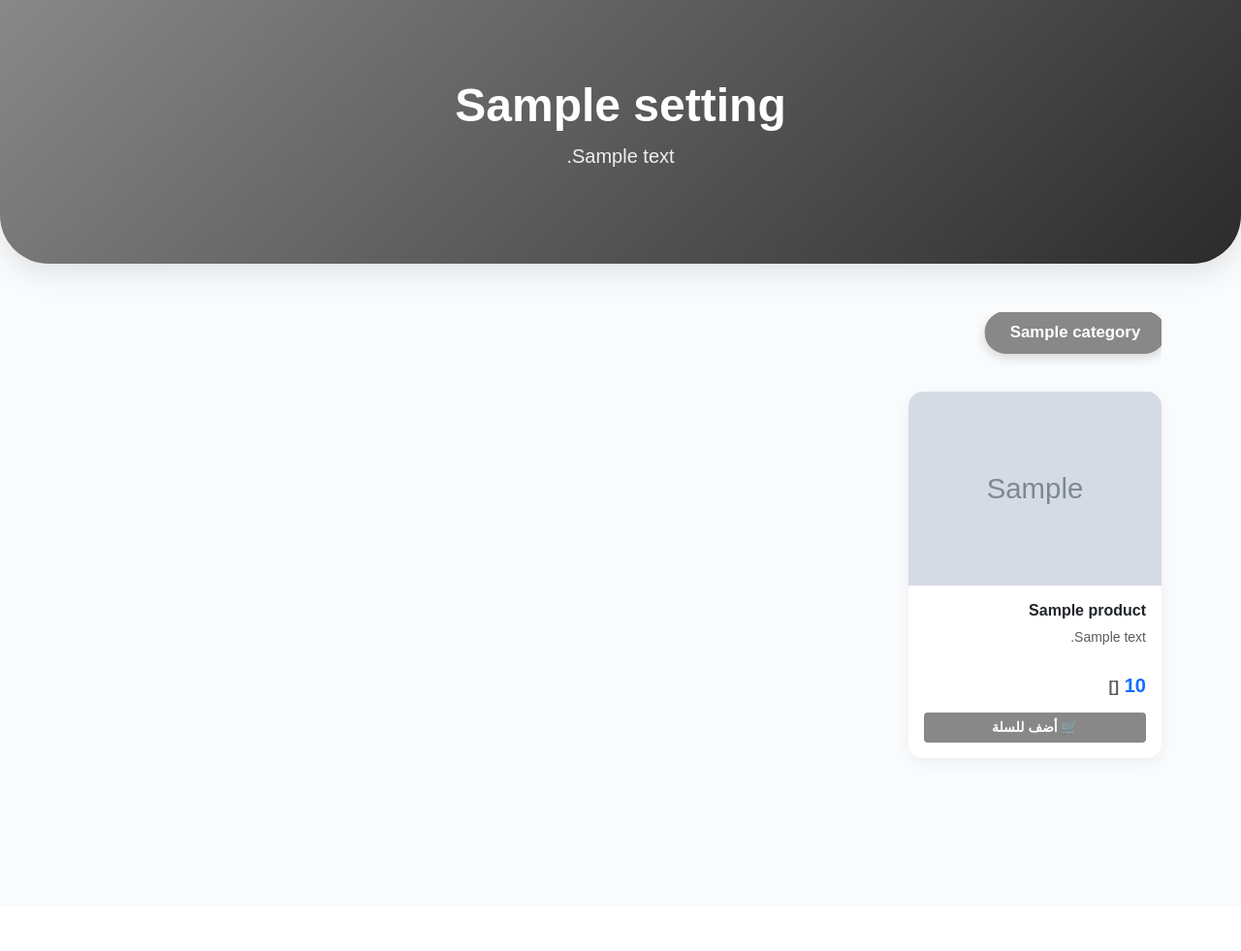
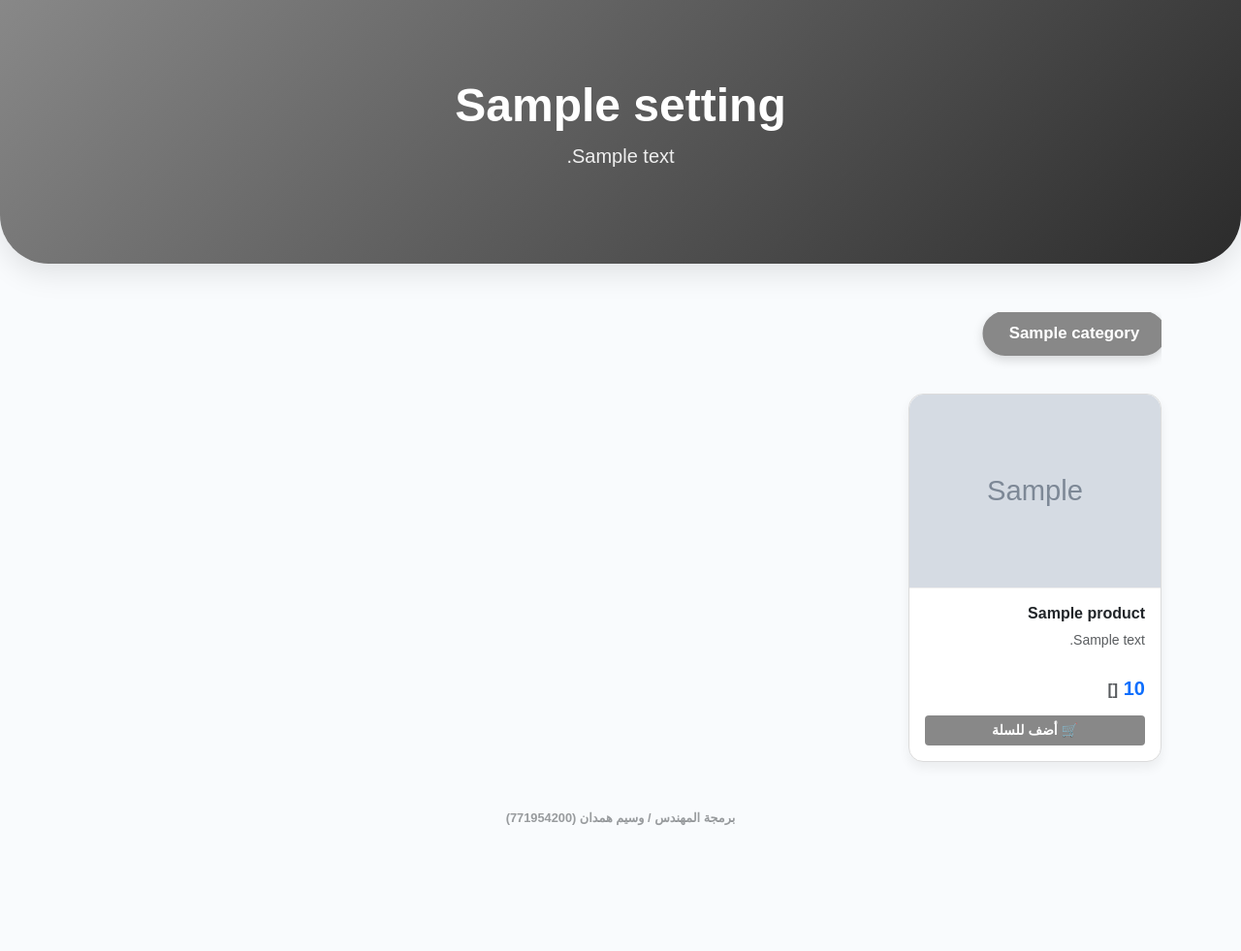
Before and after one commit to waseemha770-bit/saas-store-products, a Flask app: page /store/1 in a window 1280 px wide. Shown: the whole page at 97% size. Before the commit the page ends 786 px from the top, so only its background shows below. Run offline with Flask 3, Linux system fonts and the light colour scheme; grey boxes marked "Sample" are stand-in pictures; a database or web service that is not in the repository returns one stand-in record (values such as "Sample title"); some web fonts are replaced.

Commit message:
UI Polishing: Enhance tabs/cards borders and add developer watermark

```diff
--- a/templates/store.html
+++ b/templates/store.html
@@ -15,13 +15,16 @@
         {% else %} .hero-section { padding: 80px 0; border-bottom-left-radius: 50px; border-bottom-right-radius: 50px; margin-bottom: 50px; } .hero-title { font-size: 3rem; } {% endif %}
 
         .hero-section { background: linear-gradient(135deg, var(--main-color), #2b2b2b); color: white; text-align: center; box-shadow: 0 10px 30px rgba(0,0,0,0.1); }
-        .product-card { border: none; border-radius: 15px; box-shadow: 0 5px 15px rgba(0,0,0,0.05); }
-        .product-img { height: 200px; object-fit: cover; width: 100%; border-top-left-radius: 15px; border-top-right-radius: 15px;}
+
+        /* تحسين حدود صور وكروت المنتجات لتكون واضحة */
+        .product-card { border: 1px solid #dcdcdc; border-radius: 15px; box-shadow: 0 6px 12px rgba(0,0,0,0.06); }
+        .product-img { height: 200px; object-fit: cover; width: 100%; border-top-left-radius: 15px; border-top-right-radius: 15px; border-bottom: 1px solid #eee; }
+
         .btn-custom { background-color: var(--main-color); color: white; font-weight: bold; transition: all 0.3s;}
 
         #floating-cart { position: fixed; bottom: 20px; left: 20px; background-color: var(--main-color); color: white; border-radius: 50px; padding: 15px 25px; box-shadow: 0 10px 25px rgba(0,0,0,0.3); cursor: pointer; z-index: 1000; font-weight: bold; font-size: 1.1rem; display: none; transition: transform 0.2s;}
 
-        /* تصميم تبويبات التصنيفات (للهواتف والكمبيوتر) */
+        /* تحسين حدود تبويبات التصنيفات لتظهر كأزرار واضحة */
         .category-tabs {
             flex-wrap: nowrap;
             overflow-x: auto;
@@ -30,17 +33,17 @@
             padding-bottom: 15px;
             margin-bottom: 25px;
             gap: 10px;
-            scrollbar-width: none; /* إخفاء شريط التمرير في فايرفوكس */
+            scrollbar-width: none;
         }
-        .category-tabs::-webkit-scrollbar { display: none; /* إخفاء شريط التمرير في كروم وسفاري */ }
+        .category-tabs::-webkit-scrollbar { display: none; }
         .category-tabs .nav-link {
             border-radius: 30px;
             white-space: nowrap;
-            color: #444;
+            color: #333;
             font-weight: bold;
             background-color: #fff;
-            border: 1px solid #eaeaea;
-            box-shadow: 0 2px 5px rgba(0,0,0,0.02);
+            border: 2px solid #ccc; /* حدود سميكة وواضحة */
+            box-shadow: 0 2px 5px rgba(0,0,0,0.05);
             transition: all 0.3s ease;
         }
         .category-tabs .nav-link.active {
@@ -60,7 +63,7 @@
         </div>
     </div>
 
-    <div class="container pb-5">
+    <div class="container pb-2">
         {% set grouped_products = products | groupby('category') %}
 
         {% if grouped_products %}
@@ -106,6 +109,13 @@
         {% else %}
             <div class="text-center py-5"><h4 class="text-muted">لا توجد منتجات معروضة حالياً</h4></div>
         {% endif %}
+    </div>
+
+    <!-- بصمة المبرمج -->
+    <div class="container text-center mt-3 mb-5">
+        <p class="text-muted" style="font-size: 0.8rem; font-weight: bold; opacity: 0.6;">
+            برمجة المهندس / وسيم همدان (771954200)
+        </p>
     </div>
 
     <!-- السلة العائمة -->
```
